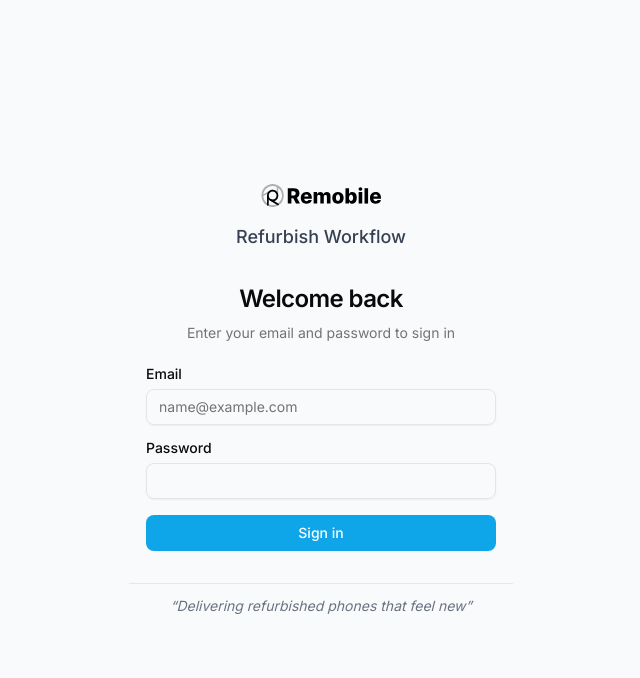
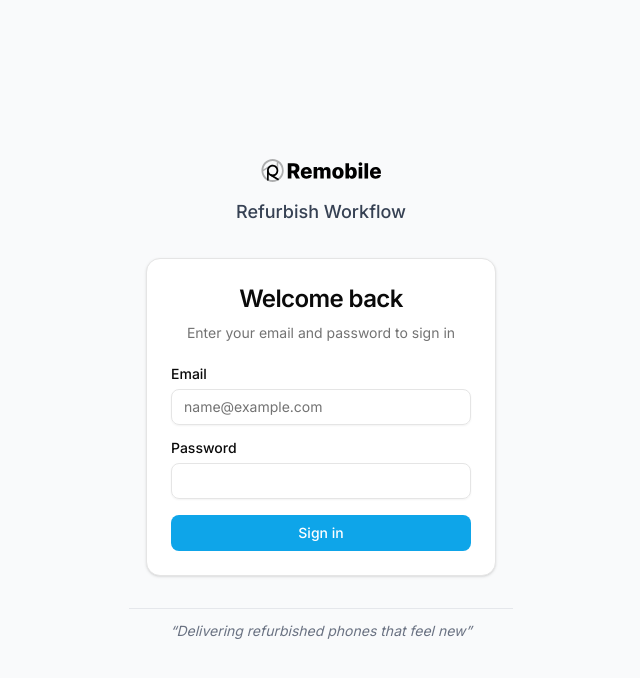
Before and after one commit to RomanNahryshko/refurbish, a Next.js app: page /login in a window 1280 px wide. Shown: the top 678 px of the page, without its empty margins (319-959 px from the left). Built offline with nearby package versions, Linux system fonts and the light colour scheme; no server answers.

Commit message:
Update package dependencies and enhance login form UI
- Added `dayjs` and `zustand` to package dependencies for improved date handling and state management.
- Refactored the `LoginForm` component to enhance UI with a new card layout and improved error handling display.

```diff
--- a/src/components/auth/login-form.tsx
+++ b/src/components/auth/login-form.tsx
@@ -92,7 +92,8 @@ export function LoginForm() {
   }
   return (
     <div className="mx-auto flex w-full flex-col justify-center space-y-6 sm:w-[350px]">
-      <div className="flex flex-col space-y-2 text-center">
+      <div className="bg-card text-card-foreground rounded-xl border shadow-sm p-6">
+        <div className="flex flex-col space-y-2 text-center mb-6">
           <h1 className="text-2xl font-semibold tracking-tight">Welcome back</h1>
           <p className="text-sm text-muted-foreground">
             Enter your email and password to sign in
@@ -100,7 +101,7 @@ export function LoginForm() {
         </div>
 
         {error && (
-        <Alert variant="destructive">
+          <Alert variant="destructive" className="mb-4">
             <AlertDescription>{error}</AlertDescription>
           </Alert>
         )}
@@ -136,5 +137,6 @@ export function LoginForm() {
           </Button>
         </form>
       </div>
+    </div>
   )
 }
```
Also changed, not shown: 1 other file (tests, documents, lock files or other folders). Lines whose indentation alone changed are shown as unchanged.
